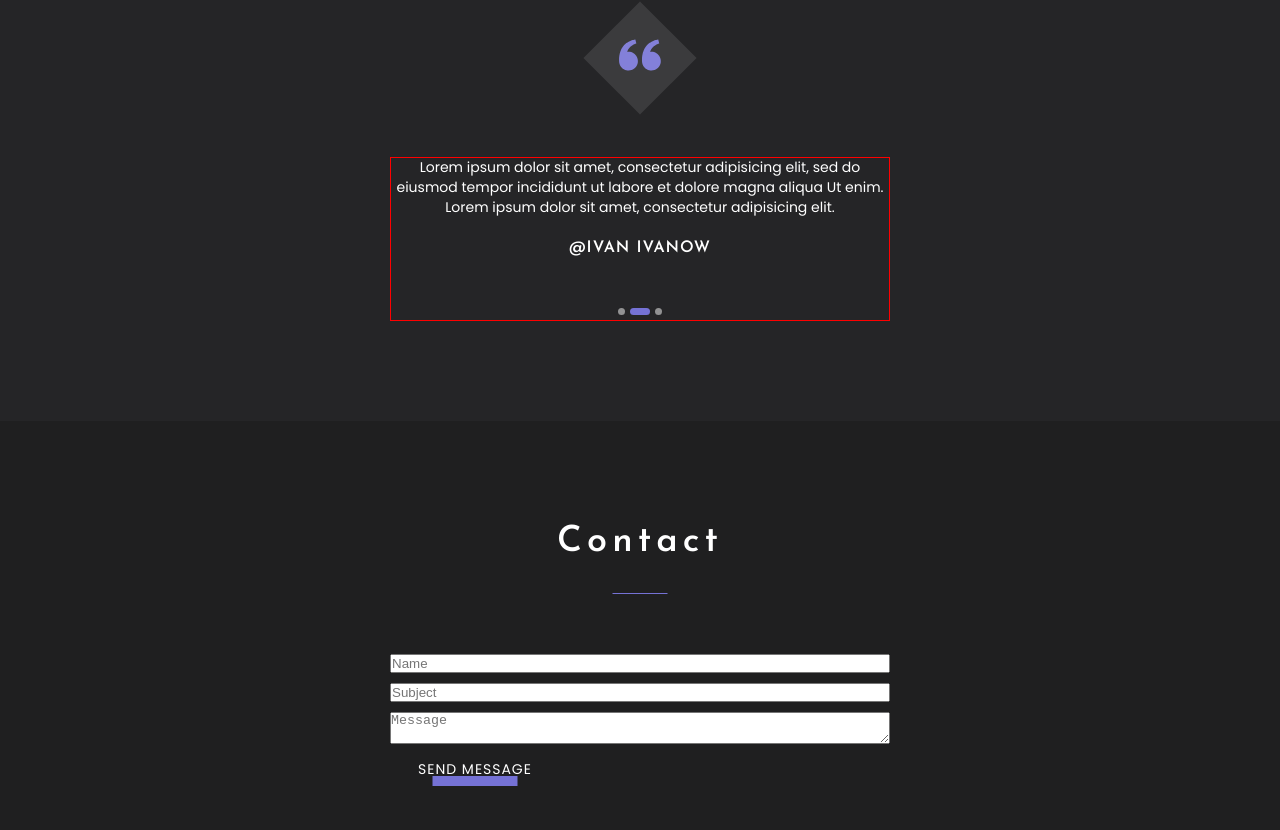
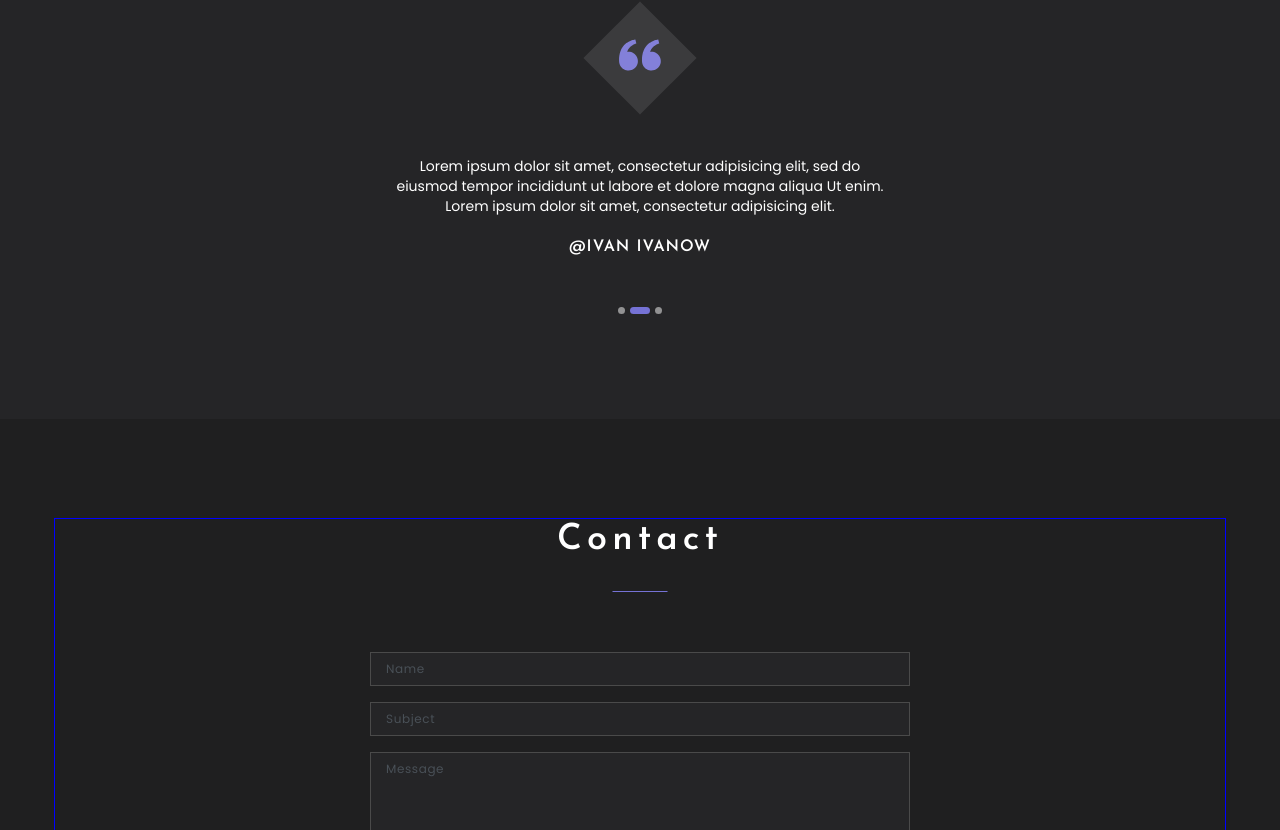
Before and after one commit to MaksLebedev/portfolio, a React app: page / in a window 1280 px wide. Shown: the part 2910-3740 px from the top of the page. Built offline with nearby package versions, Linux system fonts and the light colour scheme.

Commit message:
add style for components contact

```diff
--- a/src/components/slider/Slider.tsx
+++ b/src/components/slider/Slider.tsx
@@ -26,7 +26,7 @@
 };
 
 const StyledSlider = styled.div`
-  border: 1px solid red;
+  /* border: 1px solid red; */
   max-width: 500px;
   display: flex;
   flex-direction: column;
--- a/src/layout/sections/contact/Contact.tsx
+++ b/src/layout/sections/contact/Contact.tsx
@@ -2,10 +2,13 @@
 import styled from "styled-components";
 import { SectionTitle } from "../../../components/SectionTitle";
 import { Button } from "../../../components/Button";
+import { Container } from "../../../components/Container";
+import { theme } from "../../../styles/Theme";
 
 export const Contact = () => {
   return (
-    <StyledContact>
+    <StyledContacts>
+      <Container>
         <SectionTitle>Contact</SectionTitle>
         <StyledForm>
           <Field placeholder={"Name"} />
@@ -13,22 +16,47 @@
           <Field as={"textarea"} placeholder={"Message"} />
           <Button type={"submit"}>Send message</Button>
         </StyledForm>
-    </StyledContact>
+      </Container>
+    </StyledContacts>
   );
 };
 
-const StyledContact = styled.section`
-  min-height: 50vh;
-  background-color: #fffae1;
-`;
+const StyledContacts = styled.section``;
 
 const StyledForm = styled.form`
-  max-width: 500px;
+  max-width: 540px;
   width: 100%;
   display: flex;
   flex-direction: column;
-  gap: 10px;
+  align-items: center;
+  gap: 16px;
   margin: 0 auto;
+  margin-top: 62px;
 `;
 
-const Field = styled.input``;
+const Field = styled.input`
+  width: 100%;
+  border: 1px solid ${theme.colors.borderColor};
+  padding: 7px 15px;
+  background-color: ${theme.colors.secondaryBg};
+
+  font-family: "Poppins", sans-serif;
+  font-weight: 400;
+  font-size: 12px;
+  letter-spacing: 0.05em;
+  color: ${theme.colors.font};
+
+  &:nth-child(3) {
+    height: 155px;
+    resize: none;
+  }
+
+  &::placeholder {
+    color: ${theme.colors.placeholderColor};
+    text-transform: capitalize;
+  }
+
+  &:focus-visible {
+    outline: 1px solid ${theme.colors.borderColor};
+  }
+`;
--- a/src/styles/Theme.tsx
+++ b/src/styles/Theme.tsx
@@ -5,5 +5,8 @@
     accent: "#7572d5;",
 
     font: "#ffffff",
+
+    borderColor: "#4a4a4a",
+    placeholderColor: "#495057",
   },
 };
```
Lines whose indentation alone changed are shown as unchanged.
